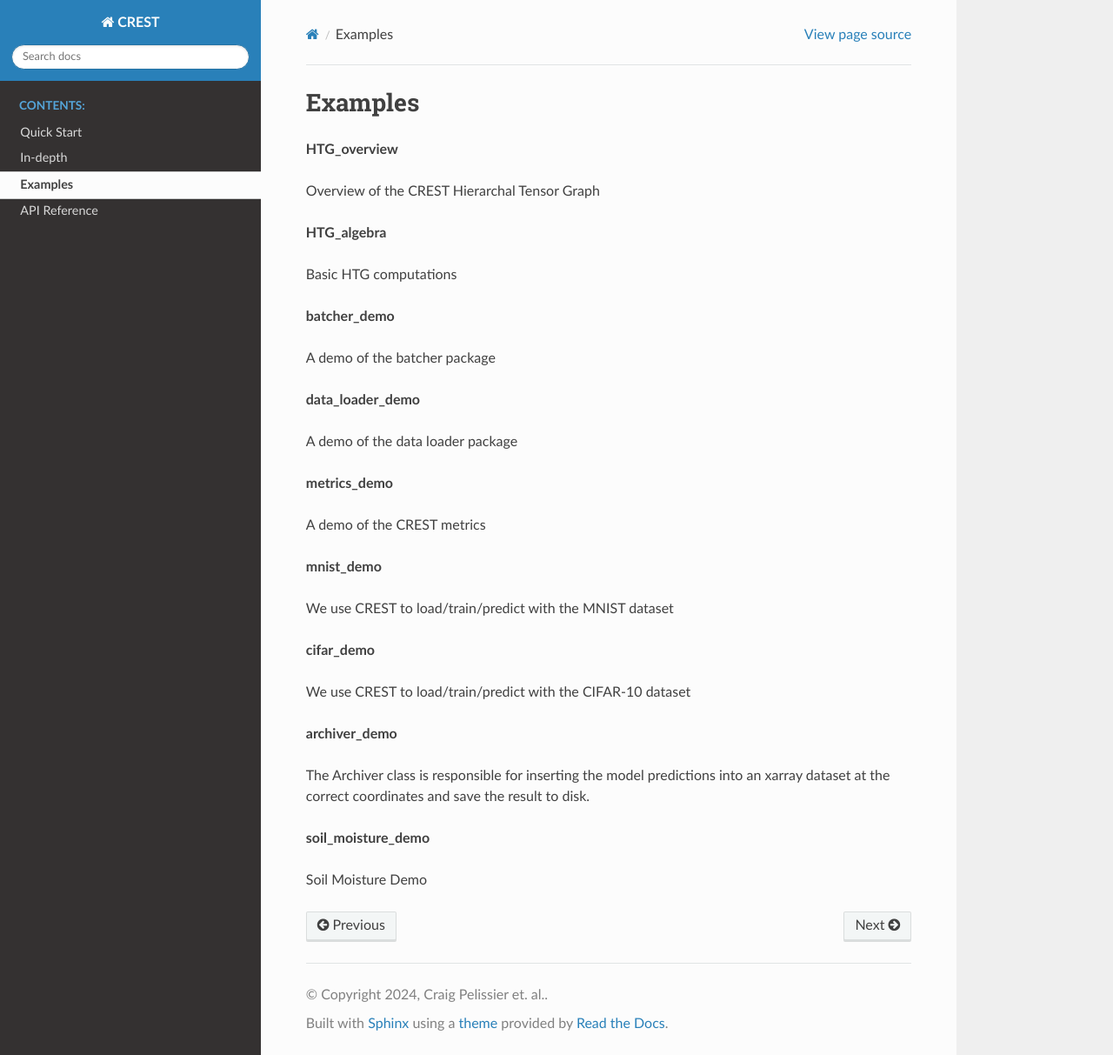
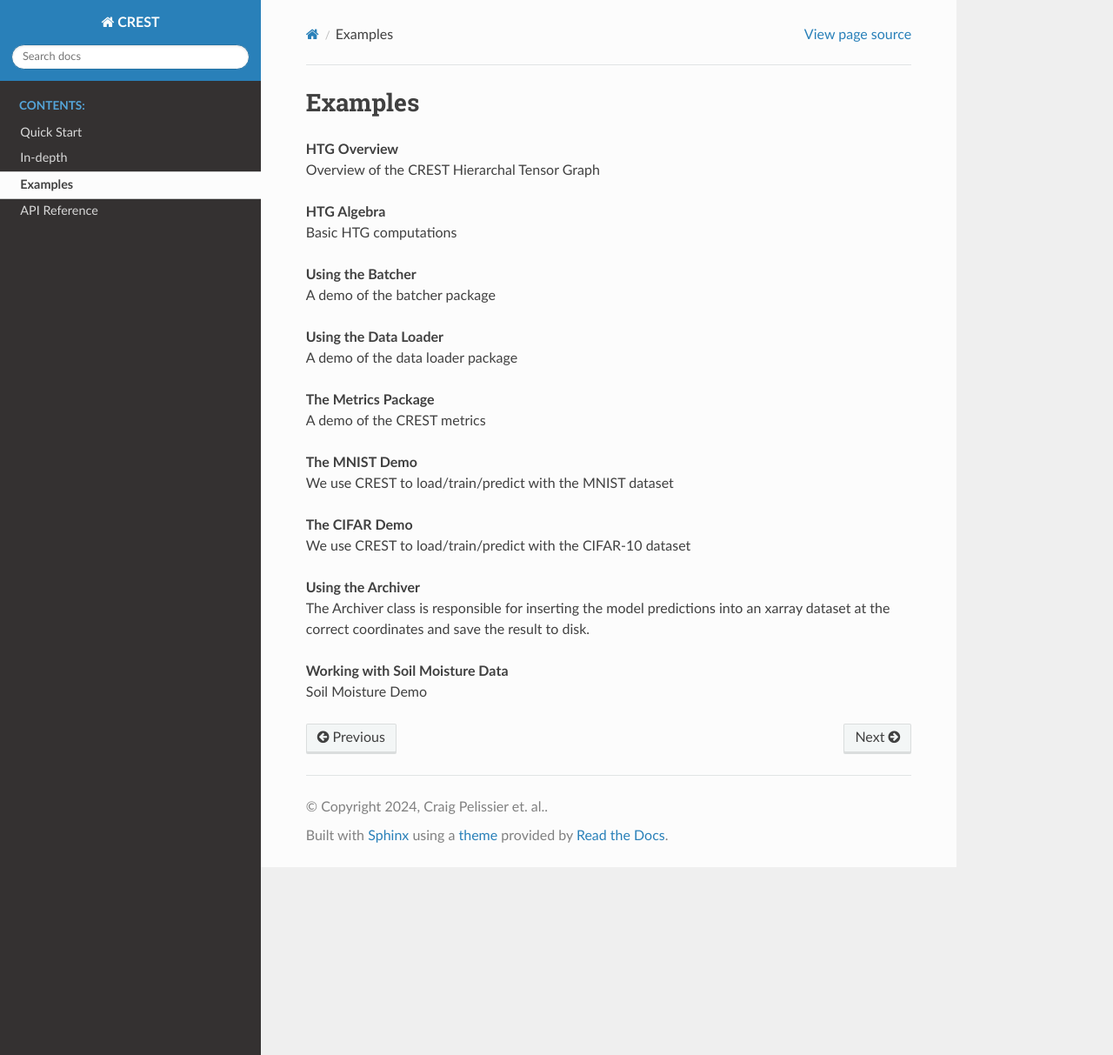
Before and after one commit to terrahydro-esdt/crest, a Sphinx documentation site: the page built from docs/examples/index.rst, in a window 1280 px wide and 1213 px high. Shown: the whole window at 87% size. Built offline with Sphinx 7.4.7 and the Read the Docs theme 2.0.0, drawn with Linux system fonts in a browser that asks for light colours; pages that are not in the unit, such as notebooks, are missing from menus.

Commit message:
Documentation fixes

```diff
--- a/docs/api/index.rst
+++ b/docs/api/index.rst
@@ -16,5 +16,6 @@
    crest.archiver
    crest.base
    crest.data
+   crest.data_server
    crest.model
    crest.utils
--- a/docs/conf.py
+++ b/docs/conf.py
@@ -35,7 +35,7 @@
 exclude_patterns = ['_build', 'Thumbs.db', '.DS_Store']
 
 # The suffix of source filenames.
-source_suffix = '.rst'
+source_suffix = [".rst", ".md"]
 
 # The master toctree document.
 master_doc = 'index'
--- a/docs/examples/index.rst
+++ b/docs/examples/index.rst
@@ -1,41 +1,32 @@
 Examples
 =========
 
-| **HTG_overview**
+| **HTG Overview**
+| Overview of the CREST Hierarchal Tensor Graph
 
-Overview of the CREST Hierarchal Tensor Graph
+| **HTG Algebra**
+| Basic HTG computations
 
-| **HTG_algebra**
+| **Using the Batcher**
+| A demo of the batcher package
 
-Basic HTG computations
+| **Using the Data Loader**
+| A demo of the data loader package
 
-| **batcher_demo**
+| **The Metrics Package**
+| A demo of the CREST metrics
 
-A demo of the batcher package
+| **The MNIST Demo**
+| We use CREST to load/train/predict with the MNIST dataset
 
-| **data_loader_demo**
+| **The CIFAR Demo**
+| We use CREST to load/train/predict with the CIFAR-10 dataset
 
-A demo of the data loader package
+| **Using the Archiver**
+| The Archiver class is responsible for inserting the model predictions into an xarray dataset at the correct coordinates and save the result to disk.
 
-| **metrics_demo**
-
-A demo of the CREST metrics
-
-| **mnist_demo**
-
-We use CREST to load/train/predict with the MNIST dataset
-
-| **cifar_demo**
-
-We use CREST to load/train/predict with the CIFAR-10 dataset
-
-| **archiver_demo**
-
-The Archiver class is responsible for inserting the model predictions into an xarray dataset at the correct coordinates and save the result to disk.
-
-| **soil_moisture_demo**
-
-Soil Moisture Demo
+| **Working with Soil Moisture Data**
+| Soil Moisture Demo
 
 .. toctree::
    :maxdepth: 1
```
Also changed, not shown: .gitlab-ci.yml, 11 other files.
